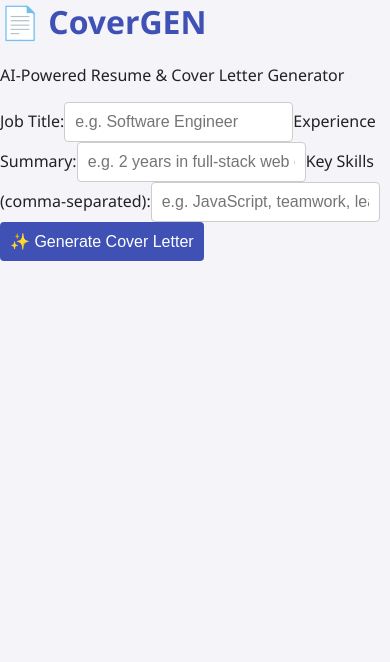
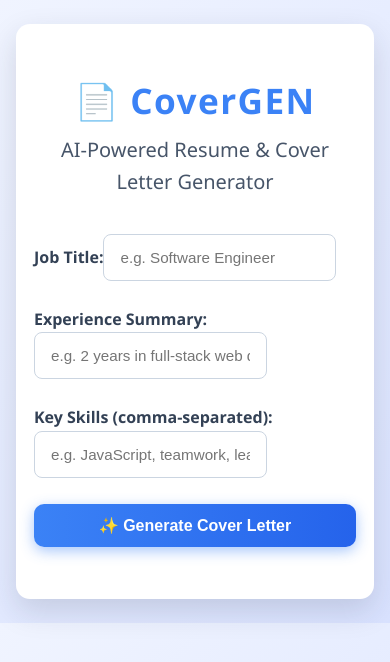
Before and after one commit to Cover-GEn/CoverGen, a React (Create React App) app: page / in a window 390 px wide. Shown: the top 662 px of the page. Built offline with nearby package versions, Linux system fonts and the light colour scheme.

Commit message:
Update styles.css

```diff
--- a/src/styles.css
+++ b/src/styles.css
@@ -1,56 +1,181 @@
+/* Global Reset & Base Styles */
+* {
+  box-sizing: border-box;
+}
+
 body {
   font-family: 'Segoe UI', Tahoma, Geneva, Verdana, sans-serif;
   margin: 0;
   padding: 0;
-  background-color: #f4f4f9;
+  background: linear-gradient(135deg, #f0f4ff, #d9e2ff);
+  color: #1e293b; /* dark slate */
+  line-height: 1.6;
+  -webkit-font-smoothing: antialiased;
+  -moz-osx-font-smoothing: grayscale;
 }
 
-.container {
-  max-width: 700px;
-  margin: 40px auto;
-  padding: 30px;
-  background-color: #ffffff;
-  border-radius: 8px;
-  box-shadow: 0px 0px 10px rgba(0,0,0,0.1);
+/* Main container */
+.app {
+  max-width: 720px;
+  margin: 48px auto;
+  padding: 32px 28px;
+  background-color: #fff;
+  border-radius: 14px;
+  box-shadow: 0 12px 30px rgba(31, 41, 55, 0.15);
+  transition: box-shadow 0.3s ease-in-out;
 }
 
-h1 {
-  margin-top: 0;
-  color: #3f51b5;
+.app:hover {
+  box-shadow: 0 18px 36px rgba(31, 41, 55, 0.25);
 }
 
-.form {
+/* Header */
+header {
+  text-align: center;
+  margin-bottom: 36px;
+}
+
+header h1 {
+  font-size: 2.8rem;
+  color: #3b82f6; /* bright blue */
+  margin-bottom: 6px;
+  font-weight: 700;
+  letter-spacing: 1.4px;
+  user-select: none;
+}
+
+header p {
+  font-size: 1.25rem;
+  color: #475569; /* medium slate */
+  margin: 0;
+  font-weight: 500;
+  user-select: none;
+}
+
+/* Form Section */
+.form-section {
   display: flex;
   flex-direction: column;
-  gap: 12px;
+  gap: 20px;
+  margin-bottom: 28px;
 }
 
-input, textarea {
-  padding: 10px;
-  font-size: 16px;
-  border: 1px solid #ccc;
-  border-radius: 4px;
+.form-section label {
+  font-weight: 600;
+  font-size: 1rem;
+  color: #334155; /* slate */
+  margin-bottom: 6px;
+  user-select: none;
 }
 
-textarea {
-  width: 100%;
-  resize: none;
+.form-section input[type="text"] {
+  padding: 14px 16px;
+  font-size: 1rem;
+  border: 1.8px solid #cbd5e1; /* light slate */
+  border-radius: 8px;
+  transition: border-color 0.3s ease;
+  outline-offset: 2px;
 }
 
-button {
-  background-color: #3f51b5;
-  color: white;
-  padding: 10px;
-  border: none;
-  font-size: 16px;
-  border-radius: 4px;
-  cursor: pointer;
+.form-section input[type="text"]:focus {
+  border-color: #3b82f6;
+  box-shadow: 0 0 8px rgba(59, 130, 246, 0.4);
 }
 
-button:hover {
-  background-color: #303f9f;
+/* Generate Button */
+.generate-btn {
+  padding: 14px 0;
+  font-size: 1.15rem;
+  font-weight: 700;
+  background: linear-gradient(90deg, #3b82f6 0%, #2563eb 100%);
+  color: white;
+  border: none;
+  border-radius: 10px;
+  cursor: pointer;
+  transition: background 0.4s ease;
+  user-select: none;
+  box-shadow: 0 4px 14px rgba(59, 130, 246, 0.45);
 }
 
-.output {
-  margin-top: 20px;
+.generate-btn:hover {
+  background: linear-gradient(90deg, #2563eb 0%, #1d4ed8 100%);
+  box-shadow: 0 6px 20px rgba(37, 99, 235, 0.6);
 }
+
+/* Output Section */
+.output-section {
+  margin-top: 32px;
+}
+
+.output-section h3 {
+  font-size: 1.5rem;
+  font-weight: 600;
+  color: #1e293b;
+  margin-bottom: 12px;
+  user-select: none;
+}
+
+/* Result Textarea */
+.output-section textarea {
+  width: 100%;
+  height: 280px;
+  padding: 18px 20px;
+  font-family: 'Courier New', Courier, monospace;
+  font-size: 1rem;
+  color: #334155;
+  border: 1.8px solid #cbd5e1;
+  border-radius: 10px;
+  resize: vertical;
+  line-height: 1.5;
+  box-shadow: inset 0 2px 6px rgba(0,0,0,0.05);
+  transition: border-color 0.3s ease;
+  user-select: text;
+}
+
+.output-section textarea:focus {
+  border-color: #3b82f6;
+  box-shadow: 0 0 10px rgba(59, 130, 246, 0.5);
+  outline: none;
+}
+
+/* Copy Button */
+.copy-btn {
+  margin-top: 14px;
+  padding: 12px 26px;
+  font-weight: 700;
+  font-size: 1rem;
+  color: #fff;
+  background: #2563eb;
+  border: none;
+  border-radius: 10px;
+  cursor: pointer;
+  transition: background 0.3s ease;
+  user-select: none;
+  box-shadow: 0 4px 12px rgba(37, 99, 235, 0.5);
+}
+
+.copy-btn:hover {
+  background: #1e40af;
+  box-shadow: 0 6px 18px rgba(30, 64, 175, 0.7);
+}
+
+/* Responsive Design */
+@media (max-width: 768px) {
+  .app {
+    margin: 24px 16px;
+    padding: 24px 18px;
+  }
+
+  header h1 {
+    font-size: 2.2rem;
+  }
+
+  .form-section input[type="text"] {
+    font-size: 0.95rem;
+  }
+
+  .generate-btn, .copy-btn {
+    font-size: 1rem;
+    padding: 12px 0;
+  }
+}
```
